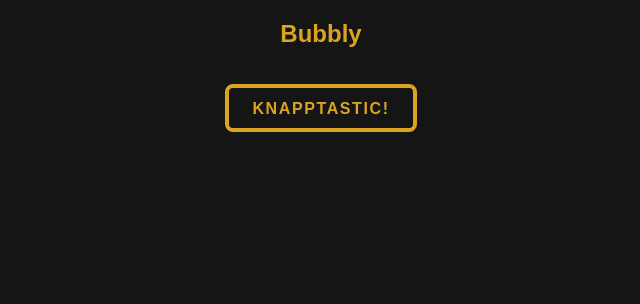
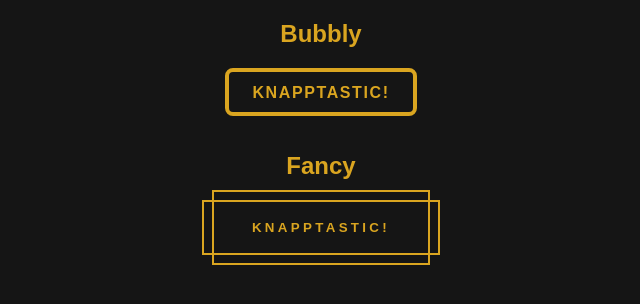
Before and after one commit to captainborgman/tjejer_kodar_styla_en_knapp, a plain HTML site: page index.html in a window 1280 px wide. Shown: the whole page, without its empty margins (319-959 px from the left). Drawn offline with Linux system fonts and the light colour scheme.

Commit message:
Added "Fancy button"

```diff
--- a/index.html
+++ b/index.html
@@ -15,13 +15,19 @@
 
   <body>
 
-    <!--Här i bodyn som håller innehållet på sidan kommer knappen
-        att visas upp. Knappen har id "btn", styla denna i CSS-filen. -->
-
+    <!-- Bubbly button -->
     <h2>Bubbly</h2></h2>
     <button class="btn--bubble">
       Knapptastic!
       <span></span><span></span><span></span><span></span>
     </button>
+
+    <!-- Fancy button -->
+    <h2>Fancy</h2>
+    <button class="btn--fancy">
+      <span>Knapptastic!</span>
+      <div class="btn--fancy__horizontal"></div>
+      <div class="btn--fancy__vertical"></div>
+    </button>
   </body>
 </html>
--- a/style.css
+++ b/style.css
@@ -37,7 +37,7 @@ h1, h2, h3, h4, h5, h6 {
     overflow: hidden;
     z-index: 1;
     transition: 0.5s;
-    margin: 1em;
+    margin: 0 1em 1em;
     cursor: pointer;
     background-color: transparent;
 }
@@ -78,3 +78,84 @@ h1, h2, h3, h4, h5, h6 {
 .btn--bubble span:nth-child(4) {
     --n: 4;
 }
+
+
+/* Button: Fancy */
+/* Credit: https://codepen.io/electerious/pen/qPjbGm */
+.btn--fancy {
+	--offset: 10px;
+	--border-size: 2px;
+
+	display: block;
+	position: relative;
+	padding: 1.5em 3em;
+	appearance: none;
+	border: 0;
+	background: transparent;
+	color: var(--c);
+	text-transform: uppercase;
+	letter-spacing: .25em;
+	outline: none;
+	cursor: pointer;
+	font-weight: bold;
+	border-radius: 0;
+	box-shadow: inset 0 0 0 var(--border-size) currentcolor;
+	transition: background .8s ease;
+}
+
+.btn--fancy:hover {
+    background: var(--c);
+}
+
+.btn--fancy:hover span {
+    color: black;
+}
+
+.btn--fancy__horizontal, .btn--fancy__vertical {
+    position: absolute;
+	top: var(--horizontal-offset, 0);
+	right: var(--vertical-offset, 0);
+	bottom: var(--horizontal-offset, 0);
+	left: var(--vertical-offset, 0);
+	transition: transform .8s ease;
+}
+
+.btn--fancy__horizontal::before, .btn--fancy__vertical::before {
+    content: '';
+	position: absolute;
+	border: inherit;
+}
+
+.btn--fancy__horizontal {
+    --vertical-offset: calc(var(--offset) * -1);
+	border-top: var(--border-size) solid currentcolor;
+	border-bottom: var(--border-size) solid currentcolor;
+}
+
+.btn--fancy__horizontal::before {
+    top: calc(var(--vertical-offset) - var(--border-size));
+	bottom: calc(var(--vertical-offset) - var(--border-size));
+	left: calc(var(--vertical-offset) * -1);
+	right: calc(var(--vertical-offset) * -1);
+}
+
+.btn--fancy:hover .btn--fancy__horizontal {
+    transform: scaleX(0);
+}
+
+.btn--fancy__vertical {
+    --horizontal-offset: calc(var(--offset) * -1);
+	border-left: var(--border-size) solid currentcolor;
+	border-right: var(--border-size) solid currentcolor;
+}
+
+.btn--fancy__vertical::before {
+    top: calc(var(--horizontal-offset) * -1);
+    bottom: calc(var(--horizontal-offset) * -1);
+	left: calc(var(--horizontal-offset) - var(--border-size));
+	right: calc(var(--horizontal-offset) - var(--border-size));
+}
+
+.btn--fancy:hover .btn--fancy__vertical {
+    transform: scaleY(0);
+}
```
